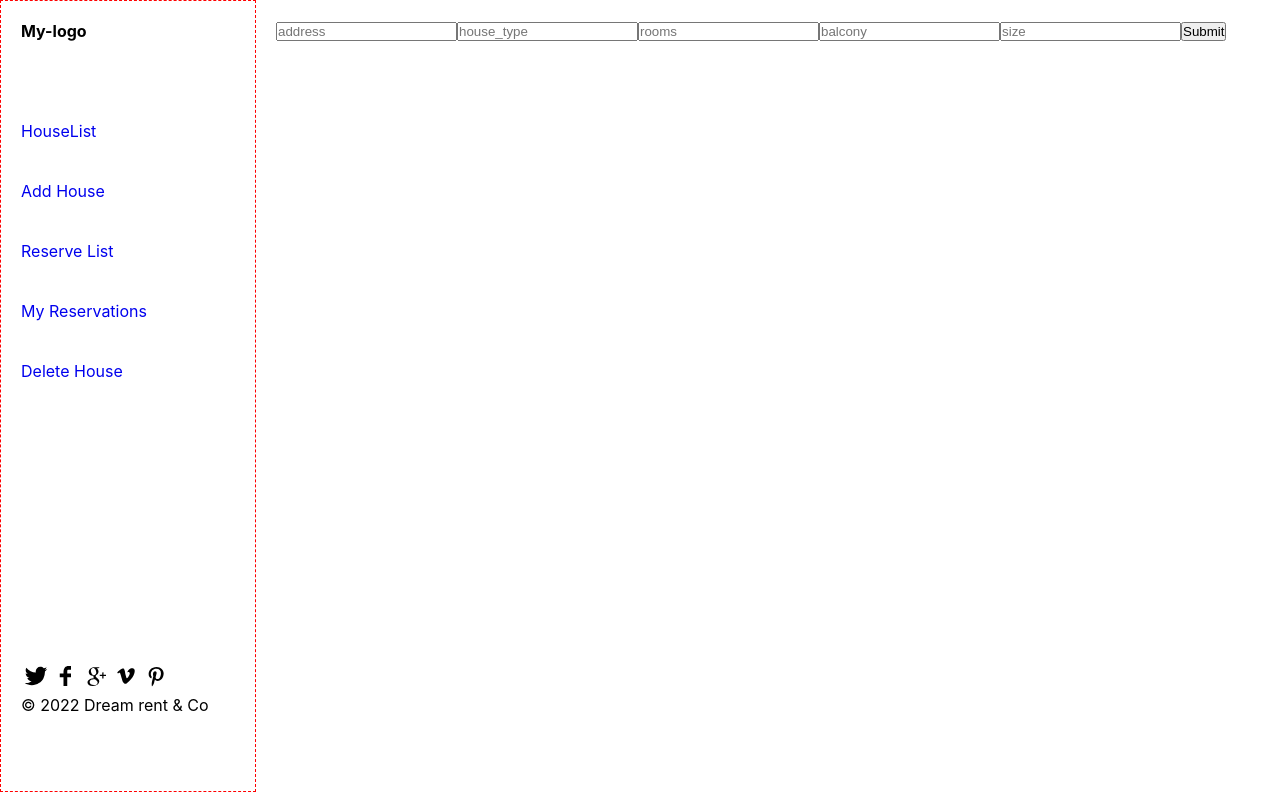
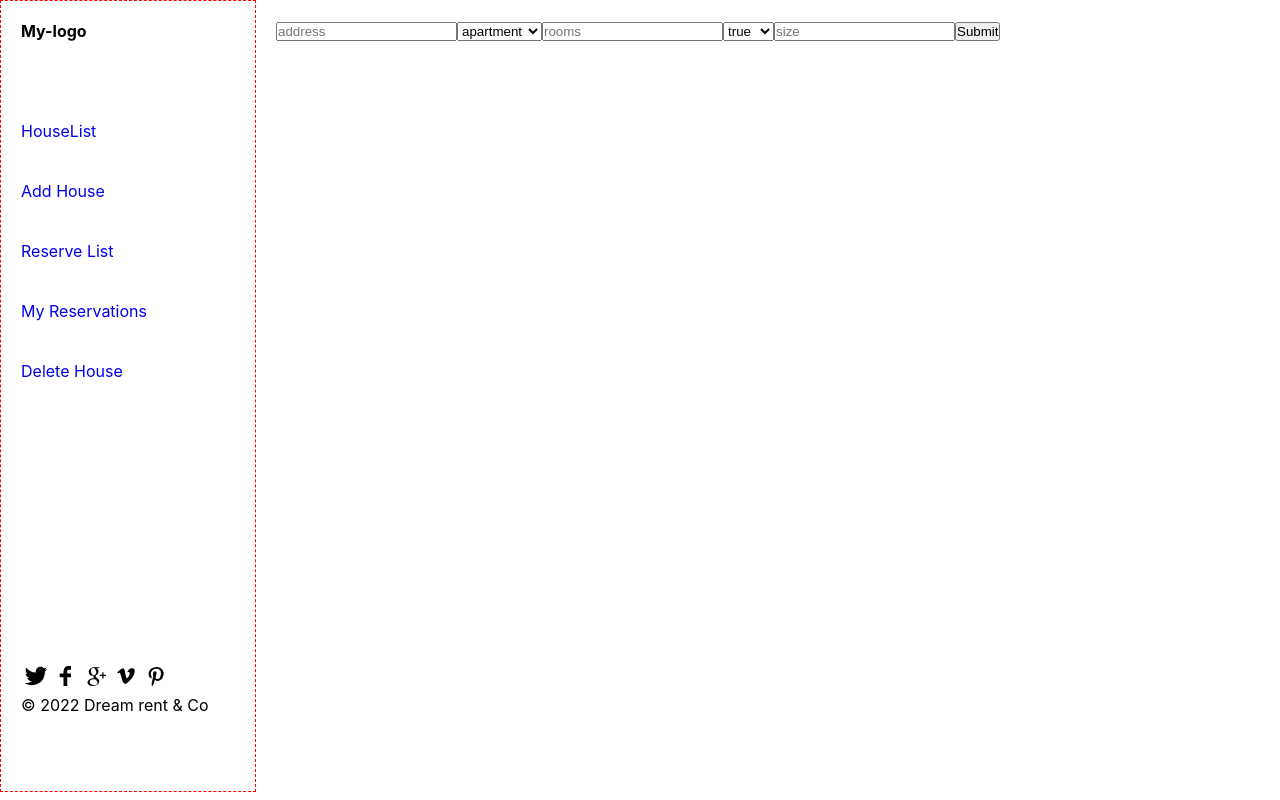
Before and after one commit to Shubh-Dev/dream-rent, a React (Create React App) app: page /add-house in a window 1280 px wide. Built offline with nearby package versions, Linux system fonts and the light colour scheme; sample sign-in values are in the browser's storage.

Commit message:
FORM INPUT FIELD UPDATE

```diff
--- a/src/components/AddHouse.js
+++ b/src/components/AddHouse.js
@@ -47,13 +47,17 @@ const AddHouse = () => {
           value={house.address}
           onChange={handleChange}
         />
-        <input
-          type="text"
-          name="house_type"
-          placeholder="house_type"
-          value={house.house_type}
-          onChange={handleChange}
-        />
+        <select name="house_type" value={house.house_type} onChange={handleChange}>
+          <option value="apartment">apartment</option>
+          <option value="house">house</option>
+          <option value="penthouse">penthouse</option>
+          <option value="studio">studio</option>
+          <option value="villa">villa</option>
+          <option value="igloo">igloo</option>
+          <option value="treehouse">treehouse</option>
+          <option value="row-house">row house</option>
+          <option value="other">other</option>
+        </select>
         <input
           type="integer"
           name="rooms"
@@ -61,13 +65,11 @@ const AddHouse = () => {
           value={house.rooms}
           onChange={handleChange}
         />
-        <input
-          type="boolean"
-          name="balcony"
-          placeholder="balcony"
-          value={house.balcony}
-          onChange={handleChange}
-        />
+        <select name="balcony" value={house.balcony} onChange={handleChange}>
+          <option value="true">true</option>
+          <option value="false">false</option>
+        </select>
+
         <input
           type="integer"
           name="size"
```
